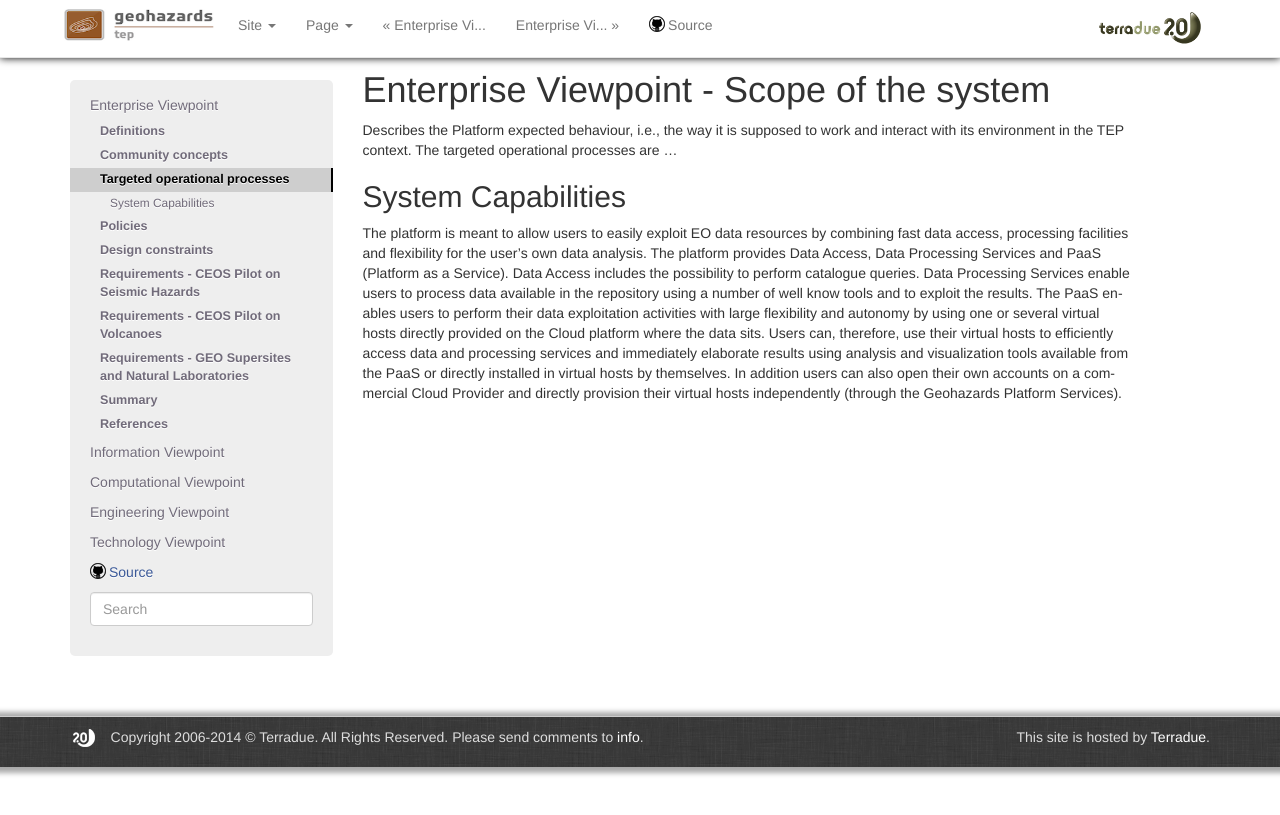
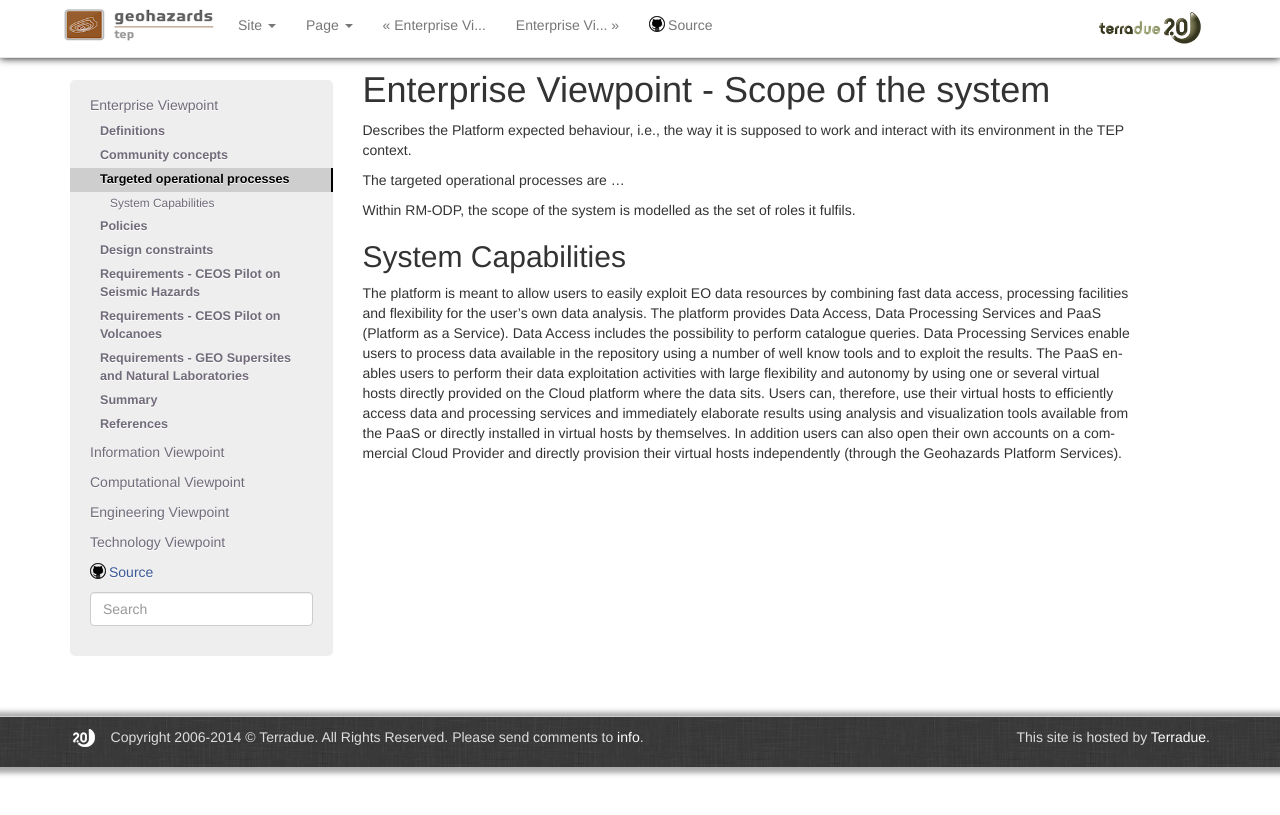
Before and after one commit to Terradue/doc-tep-geohazards-arch, a Sphinx documentation site: the page built from source/enterprise/scope.rst, in a window 1280 px wide. Shown: the top 815 px of the page. Built offline with Sphinx 7.4.7, drawn with Linux system fonts in a browser that asks for light colours.

Commit message:
Update scope.rst

```diff
--- a/source/enterprise/scope.rst
+++ b/source/enterprise/scope.rst
@@ -2,7 +2,10 @@ Enterprise Viewpoint - Scope of the system
 ##########################################
 
 Describes the Platform expected behaviour, i.e., the way it is supposed to work and interact with its environment in the TEP context.
+
 The targeted operational processes are ...
+
+Within RM-ODP, the scope of the system is modelled as the set of roles it fulfils.
 
 System Capabilities
 -------------------
```
